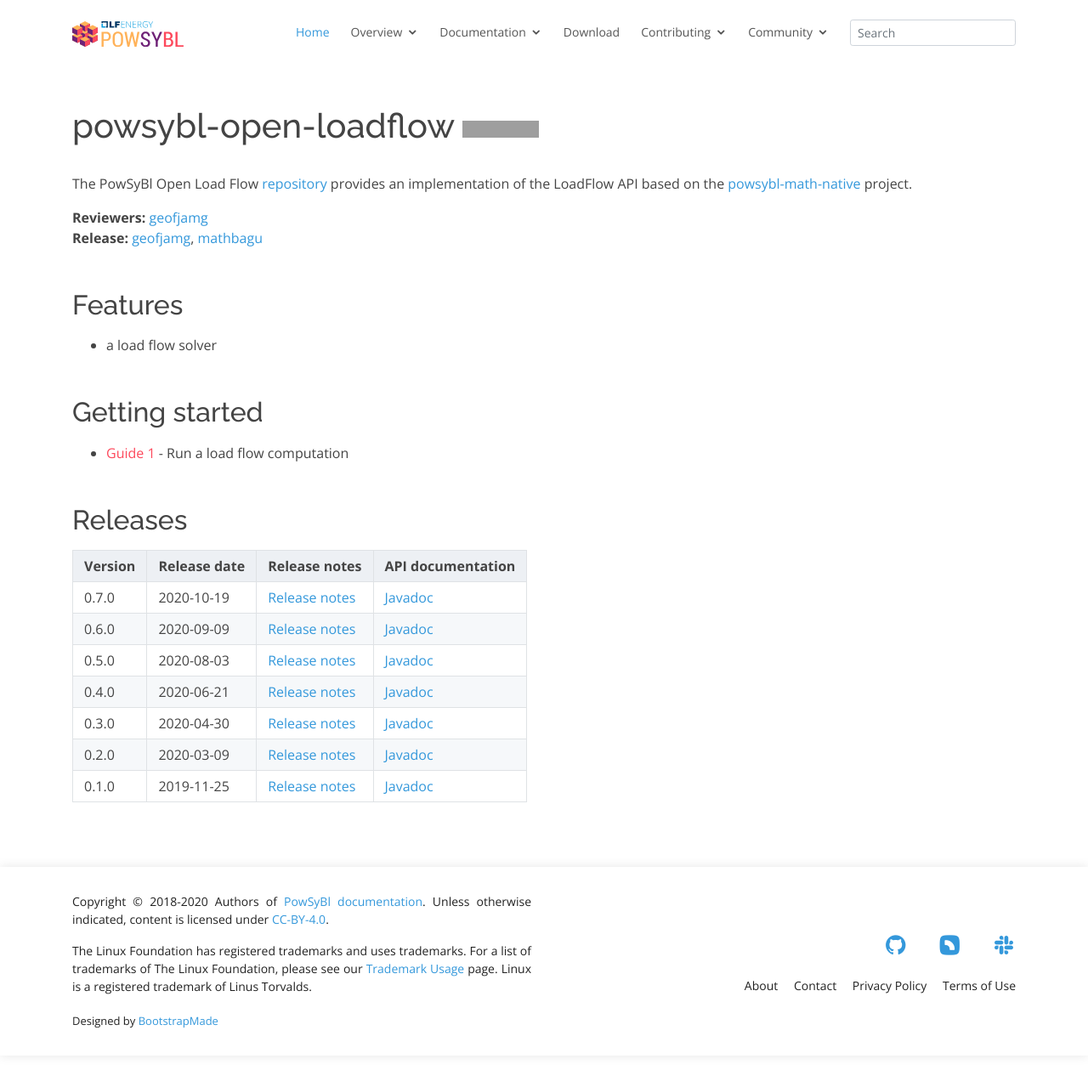
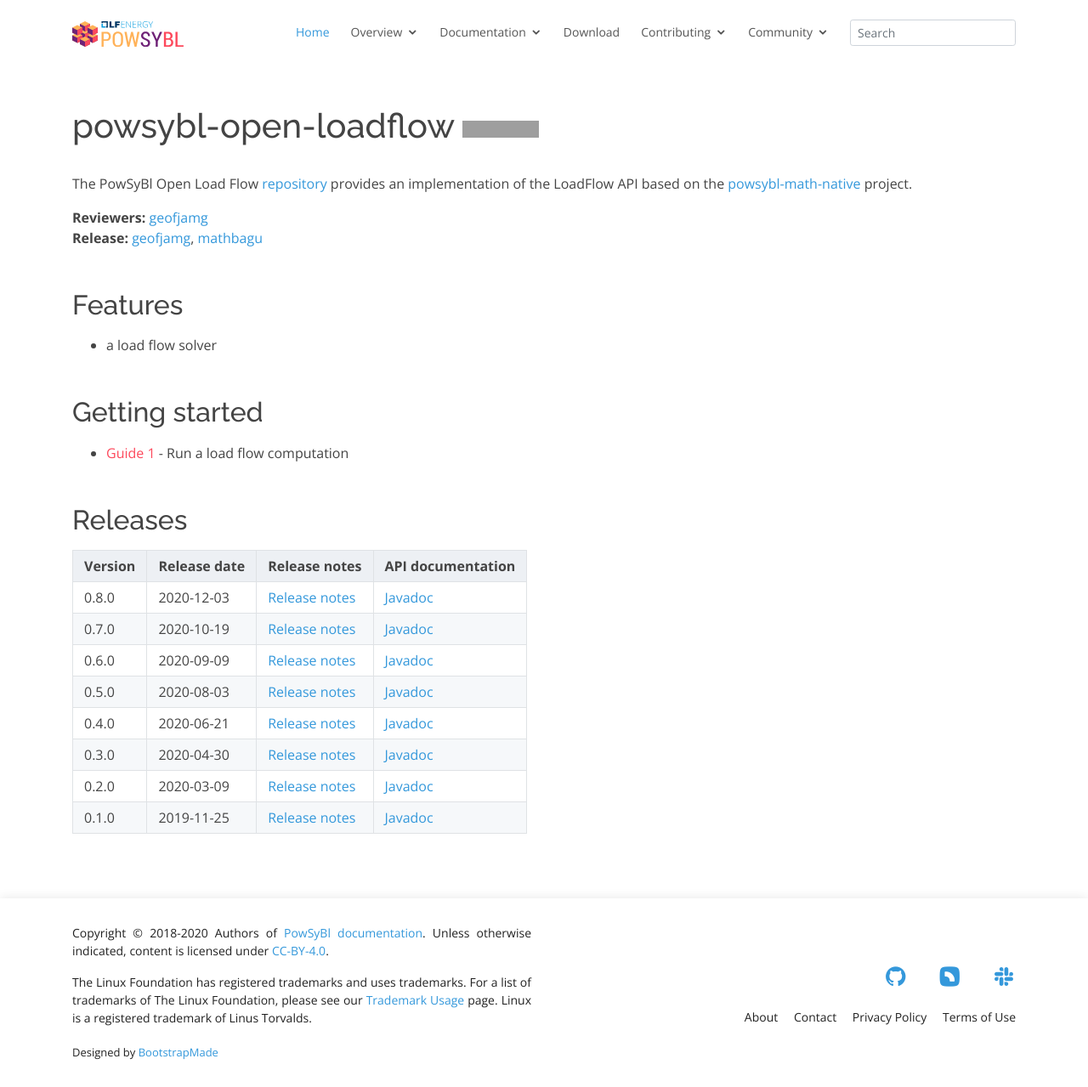
Before and after one commit to powsybl/powsybl.github.io, a Jekyll site: the page built from pages/documentation/developer/repositories/powsybl-open-loadflow.md, in a window 1280 px wide and 1279 px high. Shown: the whole window at 85% size. Built offline with Jekyll 4.4.1, drawn with Linux system fonts in a browser that asks for light colours; our own code applies the rules of GitHub Pages for plain Markdown files; grey boxes are pictures that could not be loaded.

Commit message:
Update repository table for open-loadflow v0.8.0 release
Signed-off-by: Florian Dupuy <florian.dupuy@rte-france.com>

```diff
--- a/pages/documentation/developer/repositories/powsybl-open-loadflow.md
+++ b/pages/documentation/developer/repositories/powsybl-open-loadflow.md
@@ -16,6 +16,7 @@
 
 | Version | Release date | Release notes | API documentation |
 | ------- | ------------ | ------------- | ----------------- |
+| 0.8.0 | 2020-12-03 | [Release notes](https://github.com/powsybl/powsybl-open-loadflow/releases/tag/v0.8.0) | [Javadoc](https://javadoc.io/doc/com.powsybl/powsybl-open-loadflow/0.8.0/index.html) |
 | 0.7.0 | 2020-10-19 | [Release notes](https://github.com/powsybl/powsybl-open-loadflow/releases/tag/v0.7.0) | [Javadoc](https://javadoc.io/doc/com.powsybl/powsybl-open-loadflow/0.7.0/index.html) |
 | 0.6.0 | 2020-09-09 | [Release notes](https://github.com/powsybl/powsybl-open-loadflow/releases/tag/v0.6.0) | [Javadoc](https://javadoc.io/doc/com.powsybl/powsybl-open-loadflow/0.6.0/index.html) |
 | 0.5.0 | 2020-08-03 | [Release notes](https://github.com/powsybl/powsybl-open-loadflow/releases/tag/v0.5.0) | [Javadoc](https://javadoc.io/doc/com.powsybl/powsybl-open-loadflow/0.5.0/index.html) |
```
